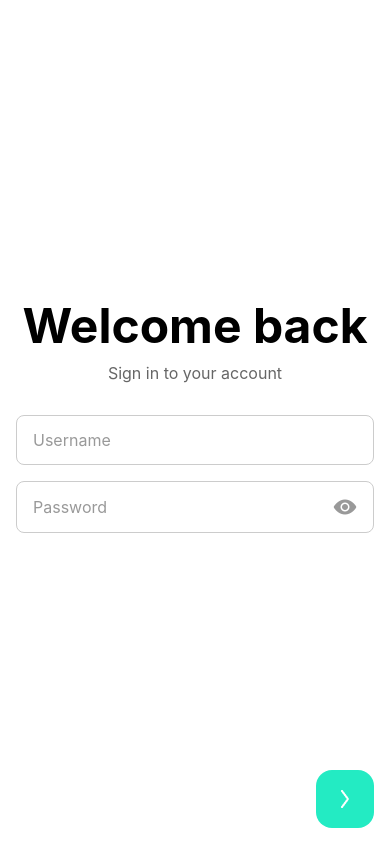
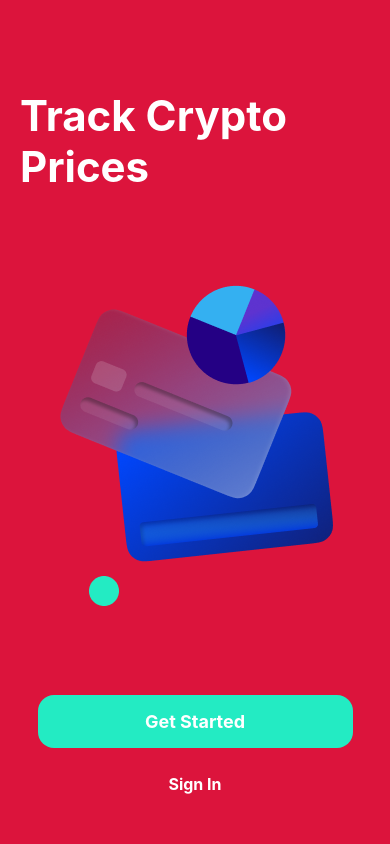
Before and after one commit to brunomztt/CriptoCompany, a React Native app: screen /FirstAcess in a window 390 px wide. Built offline with nearby package versions, Linux system fonts and the light colour scheme.

Commit message:
Add FirstAcess + Fix PinScreen 0 and del

```diff
--- a/App.tsx
+++ b/App.tsx
@@ -3,15 +3,17 @@ import { NavigationContainer } from '@react-navigation/native';
 import { createStackNavigator } from '@react-navigation/stack';
 import LoginScreen from './src/pages/LoginScreen';
 import PinScreen from './src/pages/PinScreen';
+import FirstAcess from './src/pages/FirstAcess';
 
 const Stack = createStackNavigator();
 
 const App = () => {
   return (
     <NavigationContainer>
-      <Stack.Navigator initialRouteName="LoginScreen" screenOptions={{headerShown: false,}}>
-        <Stack.Screen name="LoginScreen" component={LoginScreen} options={{ headerShown: false }} />
-        <Stack.Screen name="PinScreen" component={PinScreen} options={{ headerShown: false }} />
+      <Stack.Navigator initialRouteName="FirstAcess" screenOptions={{ headerShown: false }}>
+        <Stack.Screen name="FirstAcess" component={FirstAcess} />
+        <Stack.Screen name="LoginScreen" component={LoginScreen} />
+        <Stack.Screen name="PinScreen" component={PinScreen} />
       </Stack.Navigator>
     </NavigationContainer>
   );
--- /dev/null
+++ b/src/pages/FirstAcess/index.tsx
@@ -0,0 +1,25 @@
+import React, { useState } from 'react';
+import { View, Text, TextInput, TouchableOpacity, Alert, Image } from 'react-native';
+import styles from './style';
+export default function FirstAcess({ navigation }: any) {
+    const singInButtonFunc = () => {
+      navigation.navigate('LoginScreen');
+    };
+
+
+    return (
+        <View style={styles.container}>
+            <Text style={styles.title}>Track Crypto Prices</Text>
+            <Image source={require('../../assets/CryptoCreditCards.png')} />
+
+            <View style={styles.buttonContainer}>
+                <TouchableOpacity style={styles.getStartedButton}>
+                    <Text style={styles.getStartedButtonText}>Get Started</Text>
+                </TouchableOpacity>
+                <TouchableOpacity style={styles.signInButton} onPress={singInButtonFunc}>
+                    <Text style={styles.signInButtonText}>Sign In</Text>
+                </TouchableOpacity>
+            </View>
+        </View>
+    );
+}
--- /dev/null
+++ b/src/pages/FirstAcess/style.tsx
@@ -0,0 +1,55 @@
+import { StyleSheet } from 'react-native';
+
+const styles = StyleSheet.create({
+  container: {
+    flex: 1,
+    justifyContent: 'space-between',
+    alignItems: 'center',
+    backgroundColor: '#DC143C',
+    padding: 20,
+  },
+  title: {
+    fontSize: 42,
+    fontWeight: 'bold',
+    color: '#ffffff',
+    marginTop: 70,
+  },
+    buttonContainer: {
+    width: '100%',
+    alignItems: 'center',
+    marginTop: 10,
+    marginBottom: 20,
+    },
+  getStartedButton: {
+    width: '90%',
+    paddingVertical: 16,
+    paddingHorizontal: 24,
+    borderRadius: 16,
+    gap: 10,
+    backgroundColor: '#23EBC3',
+    justifyContent: 'center',
+    alignItems: 'center',
+    marginBottom: 8,
+  },
+  getStartedButtonText: {
+    fontSize: 18,
+    fontWeight: 'bold',
+    color: '#FFFFFF',
+  },
+  signInButton: {
+    width: '90%',
+    paddingVertical: 10,
+    paddingHorizontal: 24,
+    borderRadius: 16,
+    justifyContent: 'center',
+    alignItems: 'center',
+    marginTop: 8,
+  },
+  signInButtonText: {
+    fontSize: 16,
+    fontWeight: 'bold',
+    color: '#ffffff',
+  },
+});
+
+export default styles;
--- a/src/pages/PinScreen/index.tsx
+++ b/src/pages/PinScreen/index.tsx
@@ -40,6 +40,7 @@ const PinScreen = () => {
             <Text style={styles.keyboardKeyText}>{number}</Text>
           </TouchableOpacity>
         ))}
+        <View style={styles.keyboardKey}><Text></Text></View>
         <TouchableOpacity style={styles.keyboardKey} onPress={() => handleKeyPress('0')}>
           <Text style={styles.keyboardKeyText}>0</Text>
         </TouchableOpacity>
--- a/src/pages/PinScreen/style.ts
+++ b/src/pages/PinScreen/style.ts
@@ -34,8 +34,8 @@ const styles = StyleSheet.create({
     marginVertical: 20,
   },
   keyboardKey: {
-    width: 80,
-    height: 80,
+    width: 82,
+    height: 82,
     justifyContent: 'center',
     alignItems: 'center',
     margin: 10,
```
